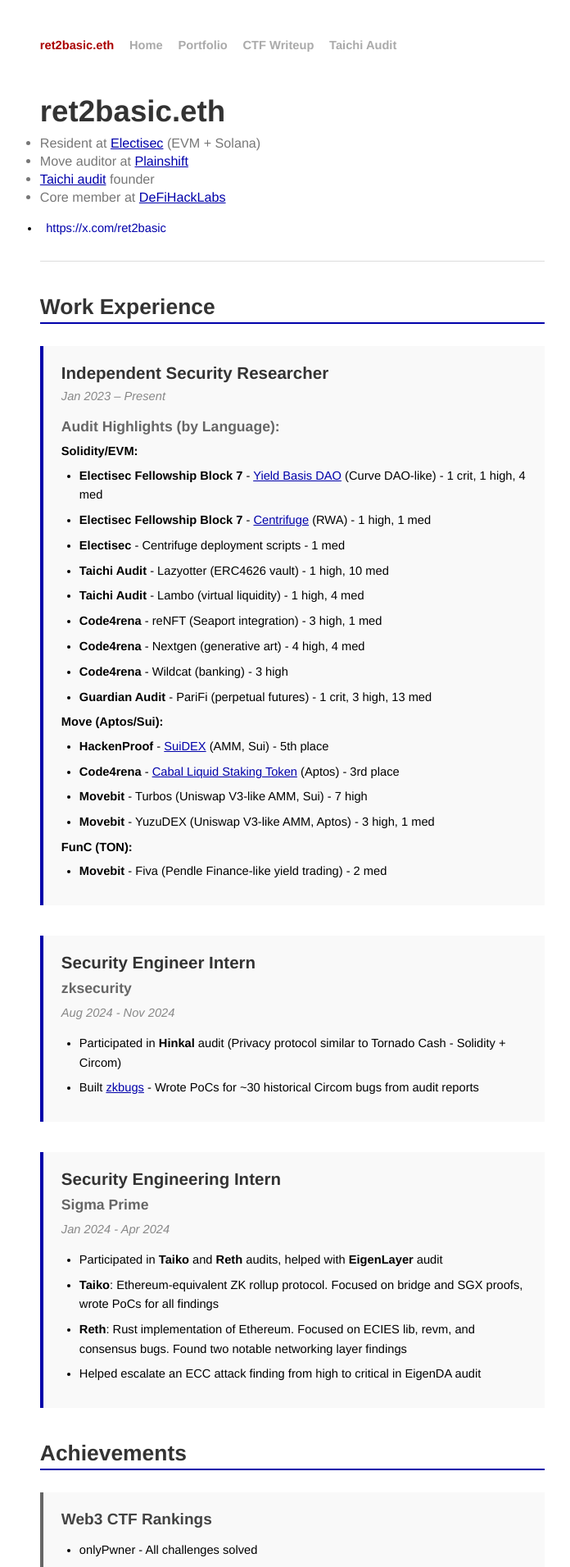
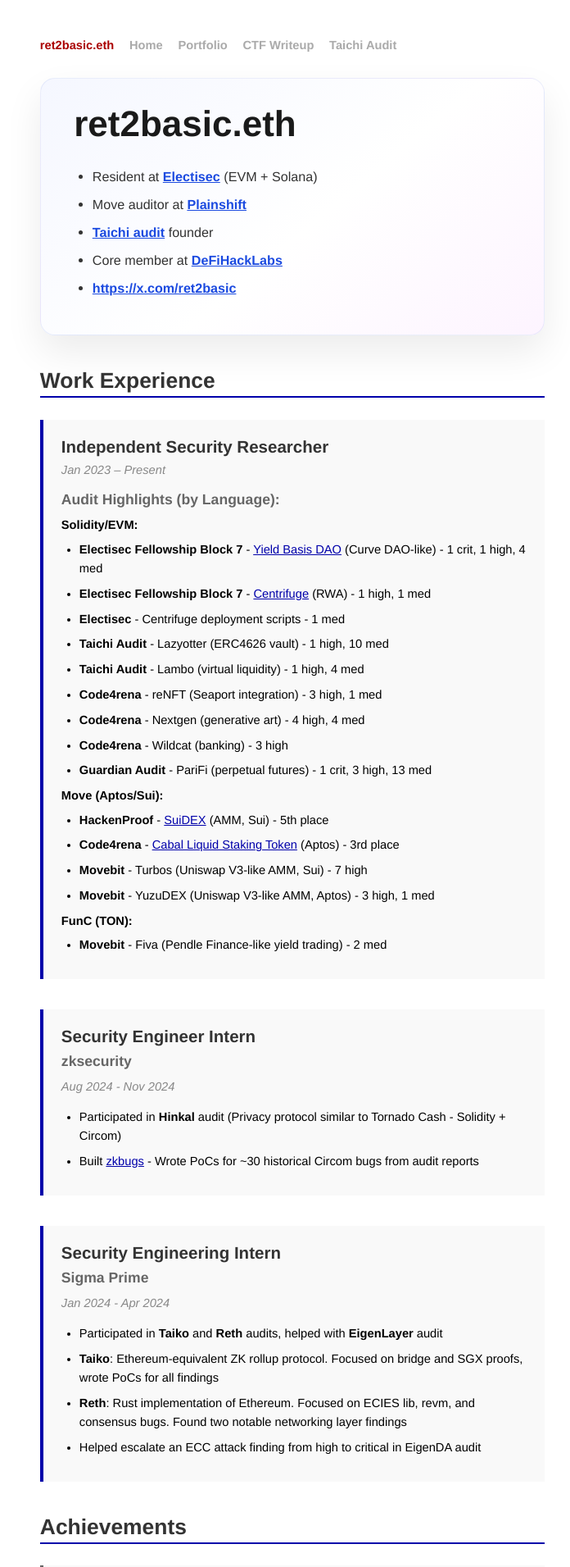
Before and after one commit to ret2basic/ret2basic.github.io, a Jekyll site: the page built from index.html, in a window 1280 px wide. Shown: the top 1911 px of the page at 82% size, without its empty margins (283-979 px from the left). Built offline with Jekyll 4.4.1, drawn with Linux system fonts in a browser that asks for light colours.

Commit message:
Polish hero layout

```diff
--- a/css/screen.css
+++ b/css/screen.css
@@ -18,7 +18,6 @@
 body {
   background-color: white;
   font: 13.34px helvetica, arial, clean, sans-serif;
-  *font-size: small;
   text-align: center;
 }
 
@@ -148,10 +147,6 @@
 /*
 /*****************************************************************************/
 
-#post {
-
-}
-
   /* standard */
 
   #post pre {
@@ -210,38 +205,44 @@
 
 /* Hero Section */
 .hero {
-  padding: 2em 0;
-  border-bottom: 1px solid #ddd;
-  margin-bottom: 2em;
+  padding: 3em 2.75em;
+  margin-bottom: 2.5em;
+  text-align: left;
+  border-radius: 18px;
+  background: linear-gradient(140deg, #f5f7ff 0%, #ffffff 55%, #fdf4ff 100%);
+  border: 1px solid rgba(0, 60, 200, 0.08);
+  box-shadow: 0 20px 45px rgba(0, 0, 0, 0.08);
 }
 
 .hero h1 {
-  font-size: 2.5em;
-  margin-bottom: 0.2em;
-  color: #333;
-}
-
-.hero h2 {
-  font-size: 1.5em;
-  color: #666;
-  margin-bottom: 0.5em;
+  font-size: 3em;
+  color: #1a1a1a;
+  margin-bottom: 0.9em;
 }
 
 .tagline {
+  margin: 0;
+  padding-left: 1.4em;
   font-size: 1.1em;
-  color: #777;
-  margin-top: 1em;
-  margin-bottom: 1em;
+  color: #333;
+  line-height: 1.65;
 }
 
-.contact-links {
-  font-size: 1em;
-  margin-top: 1em;
+.tagline li {
+  margin-bottom: 0.45em;
 }
 
-.contact-links a {
-  margin: 0 0.5em;
-  text-decoration: none;
+.tagline li:last-child {
+  margin-bottom: 0;
+}
+
+.tagline a {
+  color: #1b4ae0;
+  font-weight: 600;
+}
+
+.tagline a:hover {
+  color: #0d2c96;
 }
 
 /* Work Experience */
--- a/index.html
+++ b/index.html
@@ -11,9 +11,6 @@
       <li>Move auditor at <a href="https://plainshift.io/" target="_blank">Plainshift</a></li>
       <li><a href="https://taichiaudit.com/" target="_blank">Taichi audit</a> founder</li>
       <li>Core member at <a href="https://defihacklabs.io/" target="_blank">DeFiHackLabs</a></li>
-    </ul>
-
-    <ul class="contact-links">
       <li><a href="https://x.com/ret2basic" target="_blank">https://x.com/ret2basic</a></li>
     </ul>
   </section>
```
